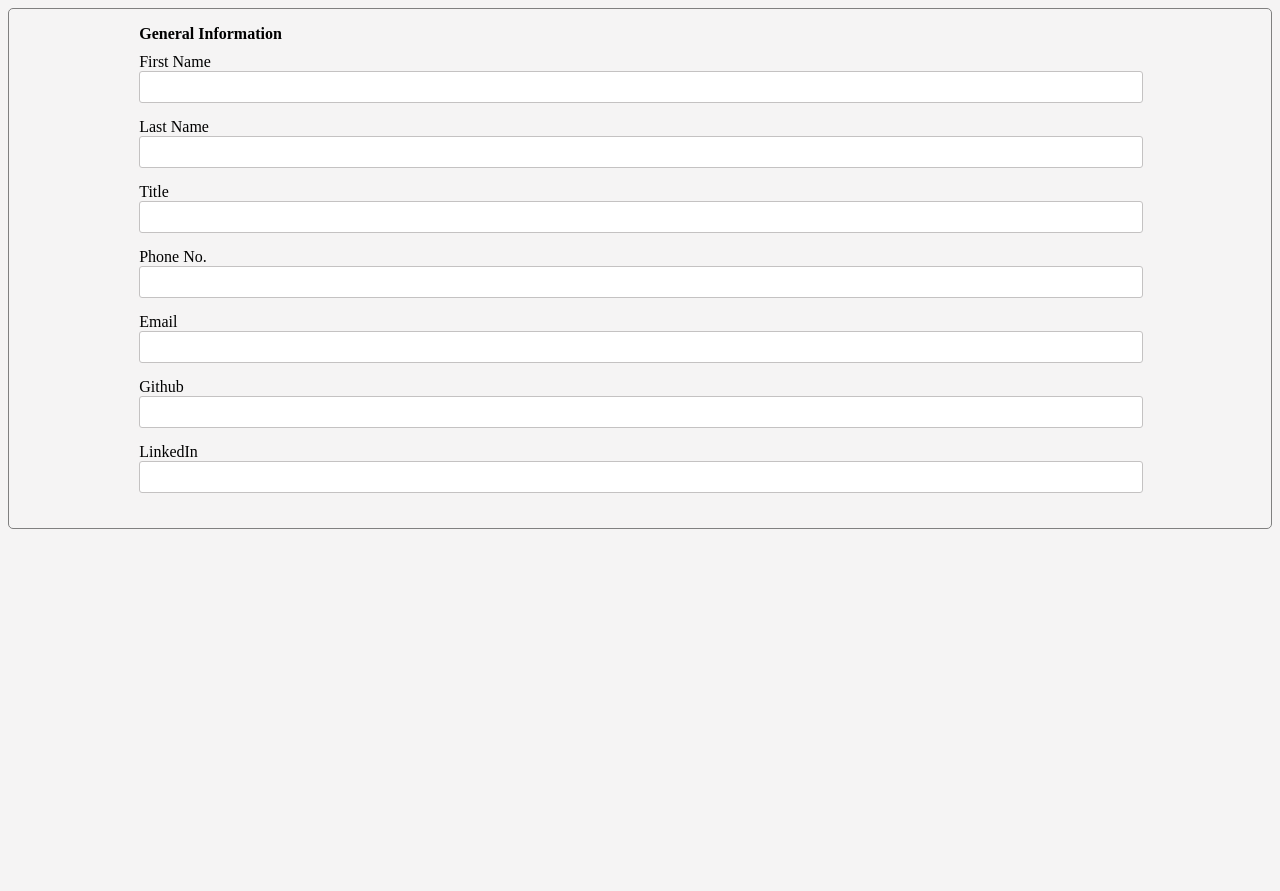
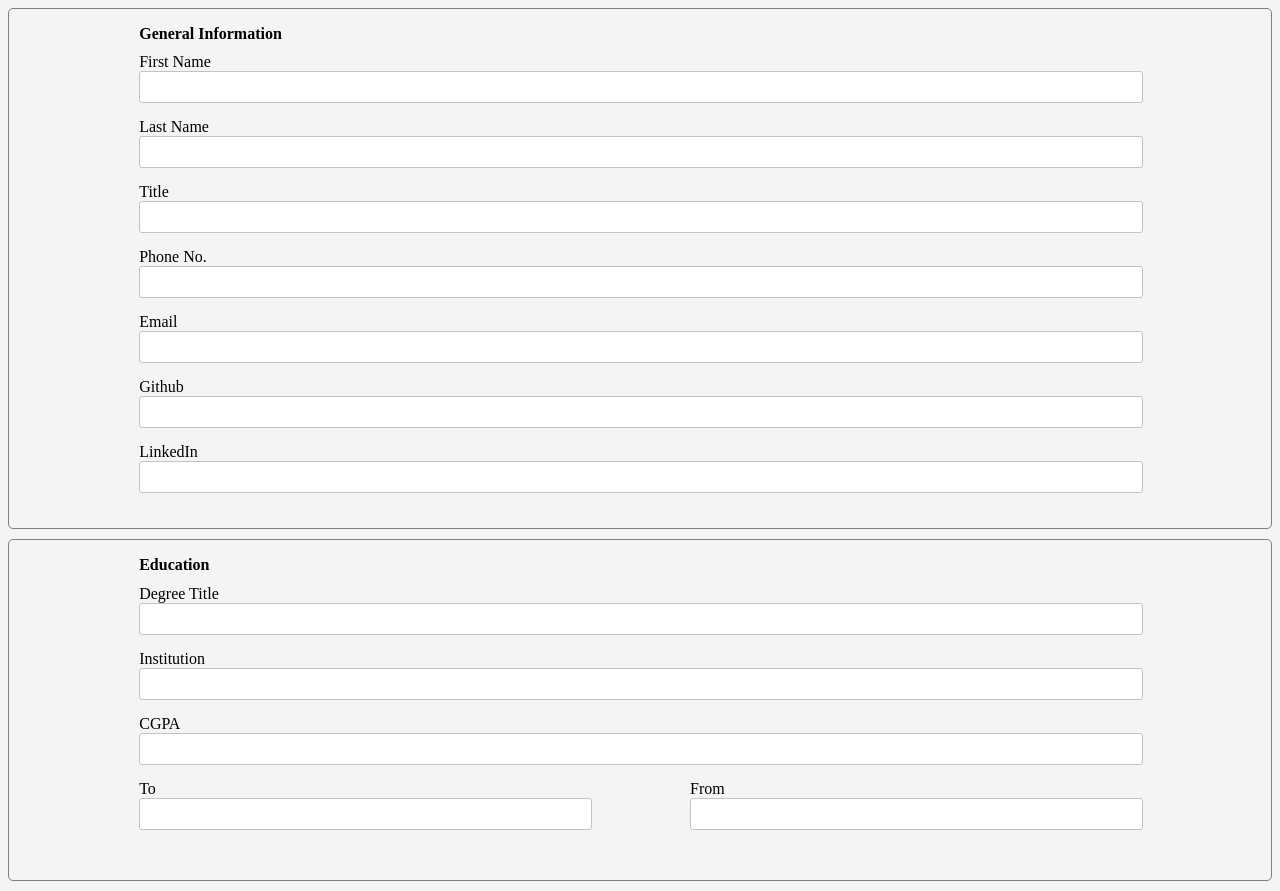
Before and after one commit to Hasan-Iqtedar/cv-application, a React (Create React App) app: page / in a window 1280 px wide. Before the commit the page ends 800 px from the top, so only its background shows below. Built offline with nearby package versions, Linux system fonts and the light colour scheme.

Commit message:
Add education section

```diff
--- a/src/App.js
+++ b/src/App.js
@@ -1,4 +1,5 @@
 import { Component } from "react";
+import EducationInfo from "./components/EducationInfo";
 import GeneralInfo from "./components/GeneralInfo";
 
 class App extends Component {
@@ -7,7 +8,12 @@ class App extends Component {
   }
 
   render() {
-    return <GeneralInfo />;
+    return (
+      <div>
+        <GeneralInfo />
+        <EducationInfo />
+      </div>
+    );
   }
 }
 
--- a/src/components/Container.js
+++ b/src/components/Container.js
@@ -7,7 +7,7 @@ class Container extends Component {
   }
 
   render() {
-    return <div className="container">{this.props.children}</div>;
+    return <div className={this.props.className}>{this.props.children}</div>;
   }
 }
 
--- /dev/null
+++ b/src/components/EducationInfo.js
@@ -0,0 +1,90 @@
+import { Component } from "react";
+import InfoSection from "./InfoSection";
+import SubSection from "./SubSection";
+import Container from "./Container";
+
+class EducationInfo extends Component {
+  constructor(props) {
+    super(props);
+
+    this.state = {
+      degree: "",
+      institution: "",
+      cgpa: "",
+      to: "",
+      from: "",
+    };
+  }
+
+  updateDegree = (e) => this.setState({ degree: e.target.value });
+  updateInstitution = (e) => this.setState({ institution: e.target.value });
+  updateCgpa = (e) => this.setState({ cgpa: e.target.value });
+  updateToDate = (e) => this.setState({ to: e.target.value });
+  updateFromDate = (e) => this.setState({ from: e.target.value });
+
+  render() {
+    return (
+      <InfoSection title="Education">
+        <SubSection>
+          <Container className="container">
+            <label htmlFor="degree">Degree Title</label>
+            <input
+              className="general-info-input"
+              id="degree"
+              type="text"
+              value={this.state.degree}
+              onChange={this.updateDegree}
+            ></input>
+          </Container>
+
+          <Container className="container">
+            <label htmlFor="institution">Institution</label>
+            <input
+              className="general-info-input"
+              id="institution"
+              type="text"
+              value={this.state.institution}
+              onChange={this.updateInstitution}
+            ></input>
+          </Container>
+
+          <Container className="container">
+            <label htmlFor="cgpa">CGPA</label>
+            <input
+              className="general-info-input"
+              id="cgpa"
+              type="text"
+              value={this.state.cgpa}
+              onChange={this.updateCgpa}
+            ></input>
+          </Container>
+
+          <Container className="container date-container">
+            <Container className="container">
+              <label htmlFor="to">To</label>
+              <input
+                className="general-info-input"
+                id="to"
+                type="text"
+                value={this.state.to}
+                onChange={this.updateToDate}
+              ></input>
+            </Container>
+            <Container className="container">
+              <label htmlFor="from">From</label>
+              <input
+                className="general-info-input"
+                id="from"
+                type="text"
+                value={this.state.from}
+                onChange={this.updateFromDate}
+              ></input>
+            </Container>
+          </Container>
+        </SubSection>
+      </InfoSection>
+    );
+  }
+}
+
+export default EducationInfo;
--- a/src/components/GeneralInfo.js
+++ b/src/components/GeneralInfo.js
@@ -30,7 +30,7 @@ class GeneralInfo extends Component {
     return (
       <InfoSection title="General Information">
         <SubSection>
-          <Container>
+          <Container className="container">
             <label htmlFor="firstName">First Name</label>
             <input
               className="general-info-input"
@@ -41,7 +41,7 @@ class GeneralInfo extends Component {
             ></input>
           </Container>
 
-          <Container>
+          <Container className="container">
             <label htmlFor="lastName">Last Name</label>
             <input
               className="general-info-input"
@@ -52,7 +52,7 @@ class GeneralInfo extends Component {
             ></input>
           </Container>
 
-          <Container>
+          <Container className="container">
             <label htmlFor="title">Title</label>
             <input
               className="general-info-input"
@@ -63,7 +63,7 @@ class GeneralInfo extends Component {
             ></input>
           </Container>
 
-          <Container>
+          <Container className="container">
             <label htmlFor="phone-no">Phone No.</label>
             <input
               className="general-info-input"
@@ -74,7 +74,7 @@ class GeneralInfo extends Component {
             ></input>
           </Container>
 
-          <Container>
+          <Container className="container">
             <label htmlFor="email">Email</label>
             <input
               className="general-info-input"
@@ -84,7 +84,7 @@ class GeneralInfo extends Component {
             ></input>
           </Container>
 
-          <Container>
+          <Container className="container">
             <label htmlFor="github">Github</label>
             <input
               className="general-info-input"
@@ -94,7 +94,7 @@ class GeneralInfo extends Component {
             ></input>
           </Container>
 
-          <Container>
+          <Container className="container">
             <label htmlFor="linkedIn">LinkedIn</label>
             <input
               className="general-info-input"
--- a/src/styles/main.css
+++ b/src/styles/main.css
@@ -6,9 +6,9 @@ body {
   display: flex;
   flex-direction: column;
   border: 1px solid gray;
-  /* //gainsboro; */
   border-radius: 5px;
   padding: 5px;
+  margin-bottom: 10px;
 }
 .sub-section {
   display: flex;
@@ -21,11 +21,18 @@ body {
 .container {
   display: flex;
   flex-direction: column;
-  align-items: flex-start;
+  /* align-items: flex-start; */
   width: 80%;
   padding: 0px;
   /* border: 1px solid blue; */
   margin-bottom: 15px;
+}
+
+.date-container {
+  display: flex;
+  flex-direction: row;
+  /* border: 1px solid blue; */
+  justify-content: space-between;
 }
 
 .info-section h1 {
@@ -40,3 +47,7 @@ body {
   border-radius: 3px;
   border: 1px solid rgb(196, 194, 194);
 }
+
+.date-container .container {
+  width: 45%;
+}
```
